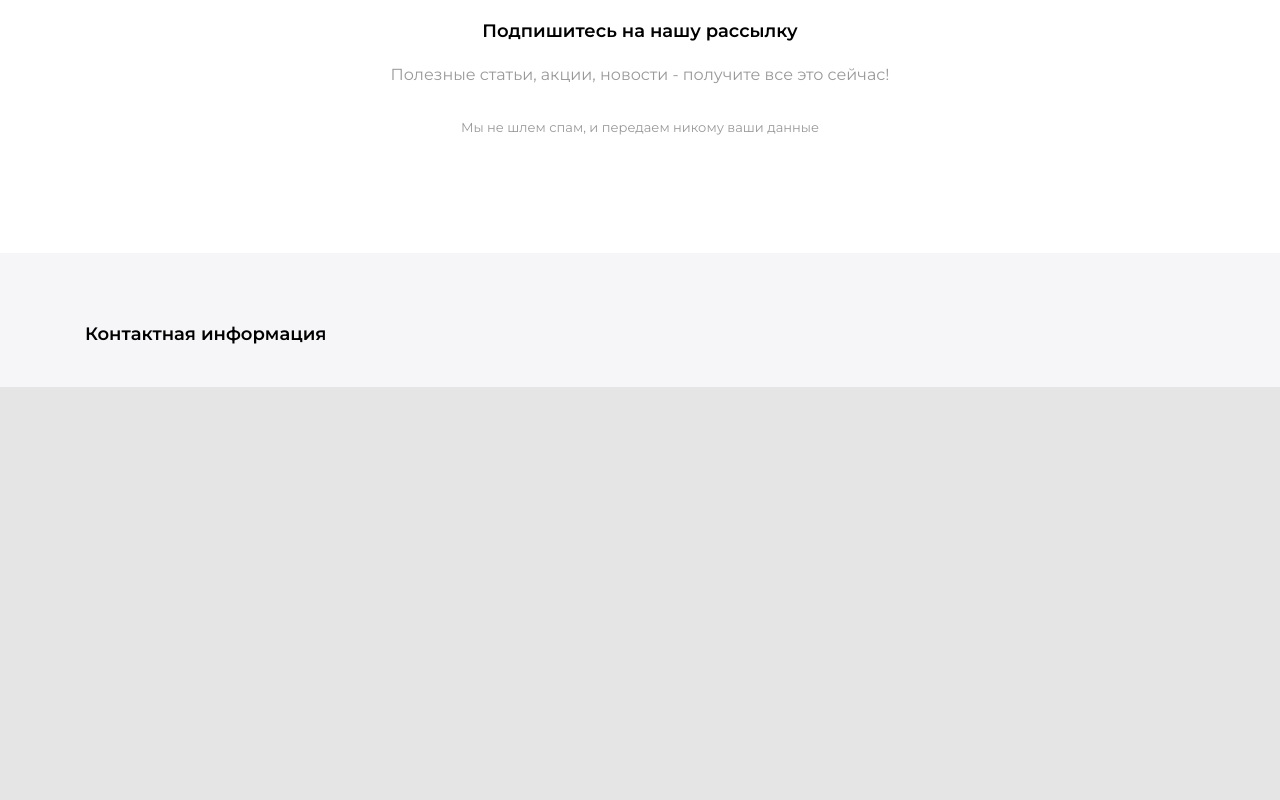
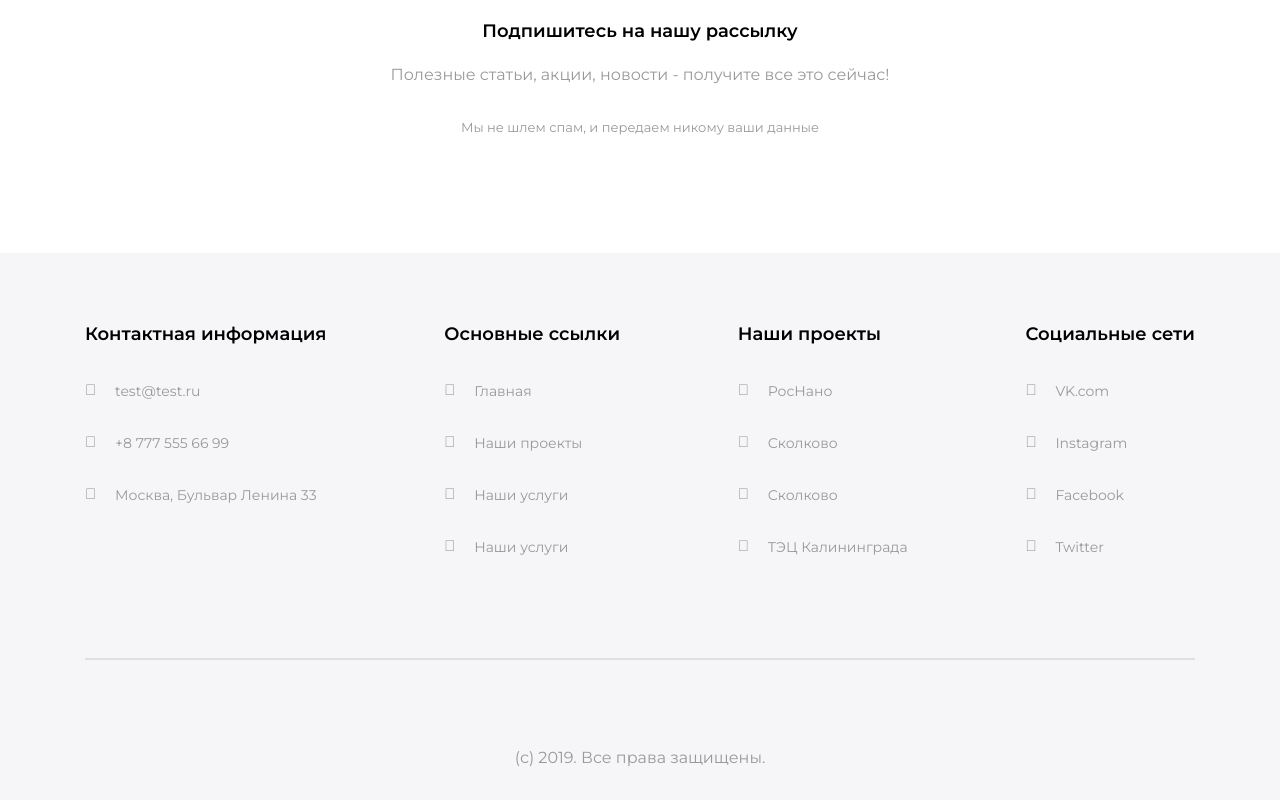
Before and after one commit to aksana1984/test, a plain HTML site: page index.html in a window 1280 px wide. Shown: the part 5273-6073 px from the top of the page. Before the commit the page ends 5660 px from the top, so only its background shows below. Drawn offline with Linux system fonts and the light colour scheme.

Commit message:
commit_5

```diff
--- a/index.html
+++ b/index.html
@@ -275,12 +275,114 @@
             <div class="footer-wrapper">
                 <div class="footer-block">
                     <h3>Контактная информация</h3>
-                    <div class="info-block">
-
+                    <div class="info-flex">
+                        <div class="info-block">
+                            <i class="fal fa-envelope"></i>
+                        </div>
+                            <p>test@test.ru</p>
+                    </div>
+                    <div class="info-flex">
+                        <div class="info-block">
+                            <i class="fal fa-phone-volume"></i>
+                        </div>
+                            <p>+8 777 555 66 99</p>
+                    </div>
+                    <div class="info-flex">
+                        <div class="info-block">
+                            <i class="fal fa-map-marker-alt"></i>
+                        </div>
+                            <p>Москва, Бульвар Ленина 33</p>
                     </div>
                 </div>
+
+                <div class="footer-block">
+                    <h3>Основные ссылки</h3>
+                    <div class="info-flex">
+                        <div class="info-block">
+                            <i class="fal fa-chevron-right"></i>
+                        </div>
+                            <p>Главная</p>
+                    </div>
+                    <div class="info-flex">
+                        <div class="info-block">
+                            <i class="fal fa-chevron-right"></i>
+                        </div>
+                            <p>Наши проекты</p>
+                    </div>
+                    <div class="info-flex">
+                        <div class="info-block">
+                            <i class="fal fa-chevron-right"></i>
+                        </div>
+                            <p>Наши услуги</p>
+                    </div>
+                        <div class="info-flex">
+                            <div class="info-block">
+                                <i class="fal fa-chevron-right"></i>
+                            </div>
+                                <p>Наши услуги</p>
+                        </div>
+                </div>
+
+                <div class="footer-block">
+                    <h3>Наши проекты</h3>
+                    <div class="info-flex">
+                        <div class="info-block">
+                            <i class="fal fa-chevron-right"></i>
+                        </div>
+                            <p>РосНано</p>
+                    </div>
+                    <div class="info-flex">
+                        <div class="info-block">
+                            <i class="fal fa-chevron-right"></i>
+                        </div>
+                            <p>Сколково</p>
+                    </div>
+                    <div class="info-flex">
+                        <div class="info-block">
+                            <i class="fal fa-chevron-right"></i>
+                        </div>
+                            <p>Сколково</p>
+                    </div>
+                        <div class="info-flex">
+                            <div class="info-block">
+                                <i class="fal fa-chevron-right"></i>
+                            </div>
+                                <p>ТЭЦ Калининграда</p>
+                        </div>
+                </div>
+
+                <div class="footer-block">
+                    <h3>Социальные сети</h3>
+                    <div class="info-flex">
+                        <div class="info-block">
+                            <i class="fal fa-chevron-right"></i>
+                        </div>
+                            <p>VK.com</p>
+                    </div>
+                    <div class="info-flex">
+                        <div class="info-block">
+                            <i class="fal fa-chevron-right"></i>
+                        </div>
+                            <p>Instagram</p>
+                    </div>
+                    <div class="info-flex">
+                        <div class="info-block">
+                            <i class="fal fa-chevron-right"></i>
+                        </div>
+                            <p>Facebook</p>
+                    </div>
+                        <div class="info-flex">
+                            <div class="info-block">
+                                <i class="fal fa-chevron-right"></i>
+                            </div>
+                                <p>Twitter</p>
+                        </div>
+                </div>
             </div>
+              <div class="line-line"></div>
+           <p class="prava">(с) 2019. Все права защищены.</p>
         </div>
+
     </footer>
 </body>
 </html>
--- a/style.css
+++ b/style.css
@@ -454,6 +454,47 @@ footer {
   padding: 70px 0 30px 0;
 }
 
+.fa-envelope, .fa-phone-volume,
+.fa-map-marker-alt, .fa-chevron-right {
+  color: #999999;
+  font-size: 15px;
+}
+
+.footer-block p {
+  max-width: 225px;
+  font-size: 14px;
+  line-height: 22px;
+}
+
+.info-block {
+  width: 15px;
+  margin-right: 15px;
+}
+
+.info-flex {
+  display: flex;
+  margin-bottom: 30px;
+}
+
+.footer-block h3 {
+  margin-bottom: 35px;
+}
+
+.footer-wrapper {
+  display: flex;
+  justify-content: space-between;
+  margin-bottom: 70px;
+}
+
+.line-line .footer-wrapper {
+  margin-bottom: 30px;
+}
+
+.prava {
+  text-align: center;
+}
+
+
 
 
 /* Additional */
```
